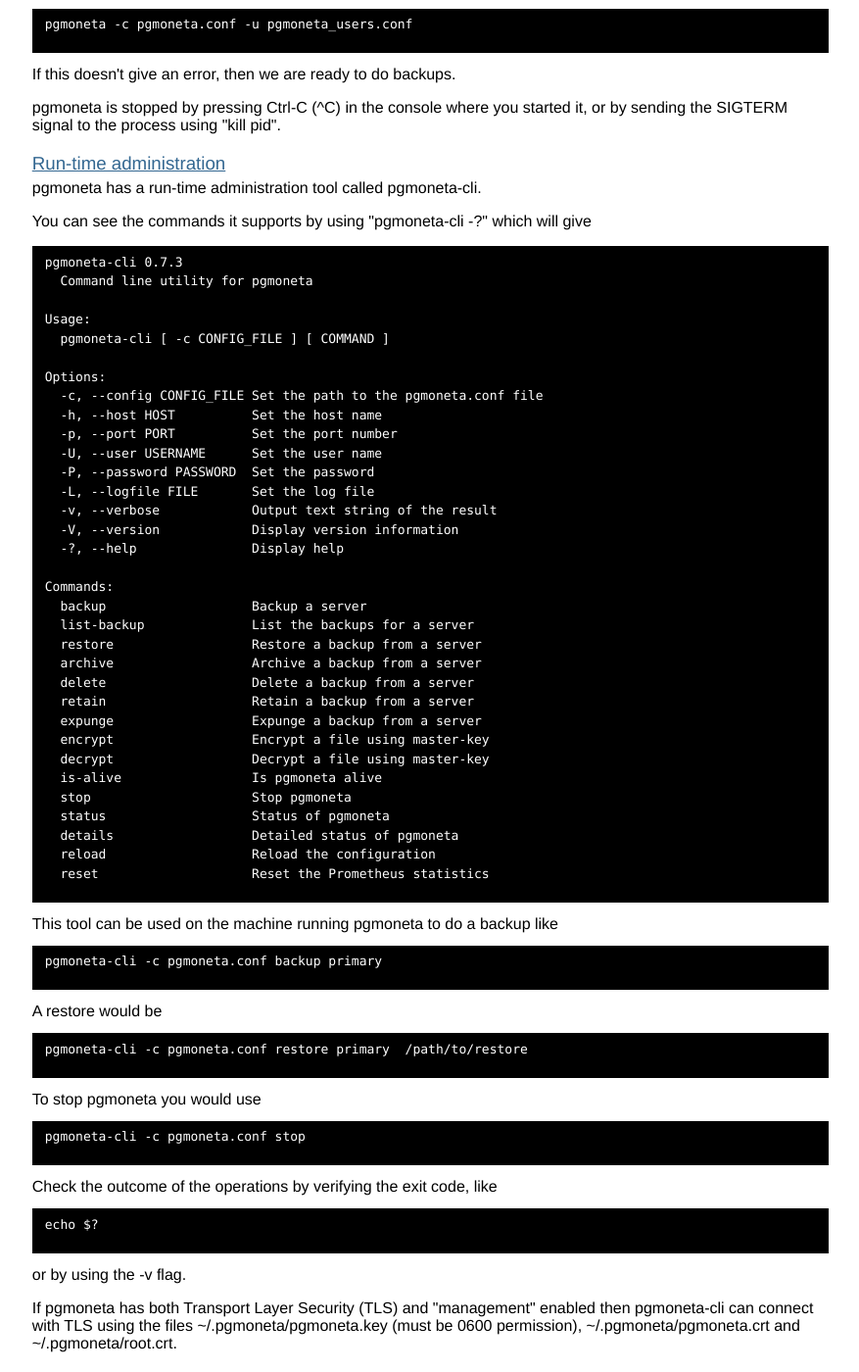
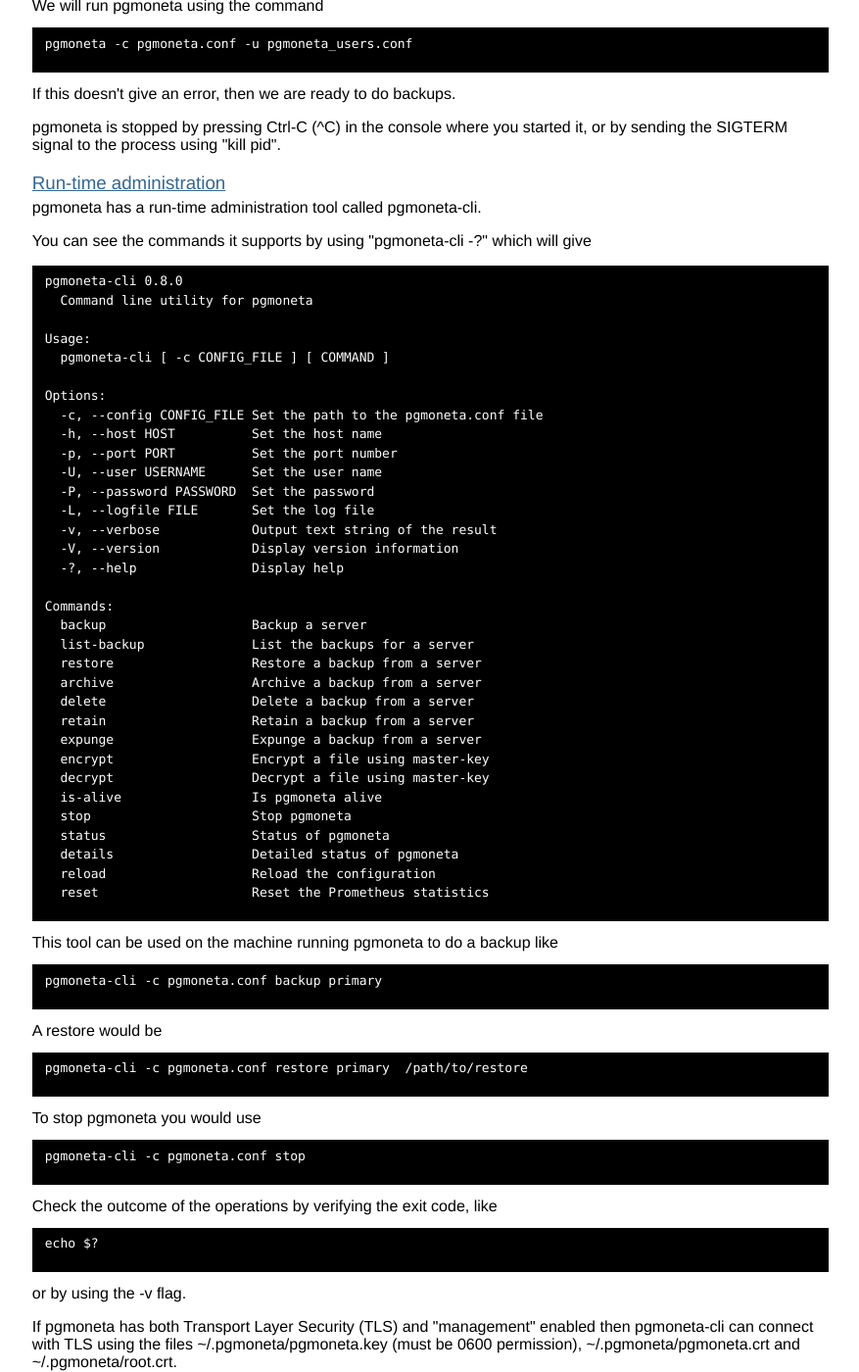
Before and after one commit to pgmoneta/pgmoneta.github.io, a Jekyll site: the page built from gettingstarted.html, in a window 1280 px wide and 1400 px high, scrolled down 1845 px. Shown: the whole window at 98% size, without its empty margins (220-1097 px from the left). Built offline with Jekyll 4.4.1, drawn with Linux system fonts in a browser that asks for light colours; some web fonts are replaced; some of the changed text lies outside the part shown.

Commit message:
pgmoneta 0.8.0

```diff
--- a/_data/releases.yml
+++ b/_data/releases.yml
@@ -55,3 +55,6 @@
 - name: pgmoneta 0.7.3
   date: 2023-12-28
   announce: release/announcement/2023/12/28/pgmoneta-0.7.3.html
+- name: pgmoneta 0.8.0
+  date: 2024-01-22
+  announce: release/announcement/2024/01/22/pgmoneta-0.8.0.html
--- a/gettingstarted.html
+++ b/gettingstarted.html
@@ -16,7 +16,7 @@ layout: default
     using "pgmoneta -?". You should see
 
     <pre>
-pgmoneta 0.7.3
+pgmoneta 0.8.0
   Backup / restore solution for PostgreSQL
 
 Usage:
@@ -138,7 +139,7 @@ pgmoneta -c pgmoneta.conf -u pgmoneta_users.conf
     You can see the commands it supports by using "pgmoneta-cli -?" which will give
 
     <pre>
-pgmoneta-cli 0.7.3
+pgmoneta-cli 0.8.0
   Command line utility for pgmoneta
 
 Usage:
@@ -212,7 +213,7 @@ echo $?
     You can see the commands it supports by using "pgmoneta-admin -?" which will give
 
     <pre>
-pgmoneta-admin 0.7.3
+pgmoneta-admin 0.8.0
   Administration utility for pgmoneta
 
 Usage:
```
Also changed, not shown: other parts of gettingstarted.html (+2 -1 lines), _posts/2024-01-22-pgmoneta-0.8.0.md (added, +36 -0 lines).
